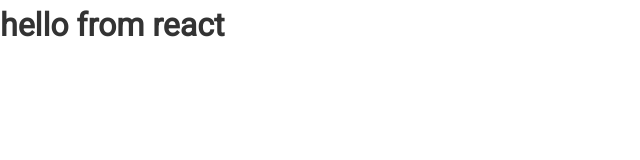
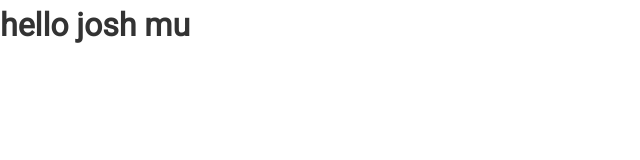
Before and after one commit to joshmu/github-finder-project, a React (Create React App) app: page / in a window 1280 px wide. Shown: the top 160 px of the page, without its empty margins (0-640 px from the left). Built offline with nearby package versions, Linux system fonts and the light colour scheme.

Commit message:
expressions with ternary operators

```diff
--- a/src/App.js
+++ b/src/App.js
@@ -2,10 +2,17 @@
 import './App.css'
 
 class App extends Component {
+  foo() {
+    return 'boo'
+  }
+
   render() {
+    const name = 'josh mu'
+    const loading = false
+    const showName = true
     return (
       <div className="App">
-        <h1>hello from react</h1>
+        {loading ? <h4>loading...</h4> : <h1>hello {showName && name}</h1>}
       </div>
     )
   }
```
